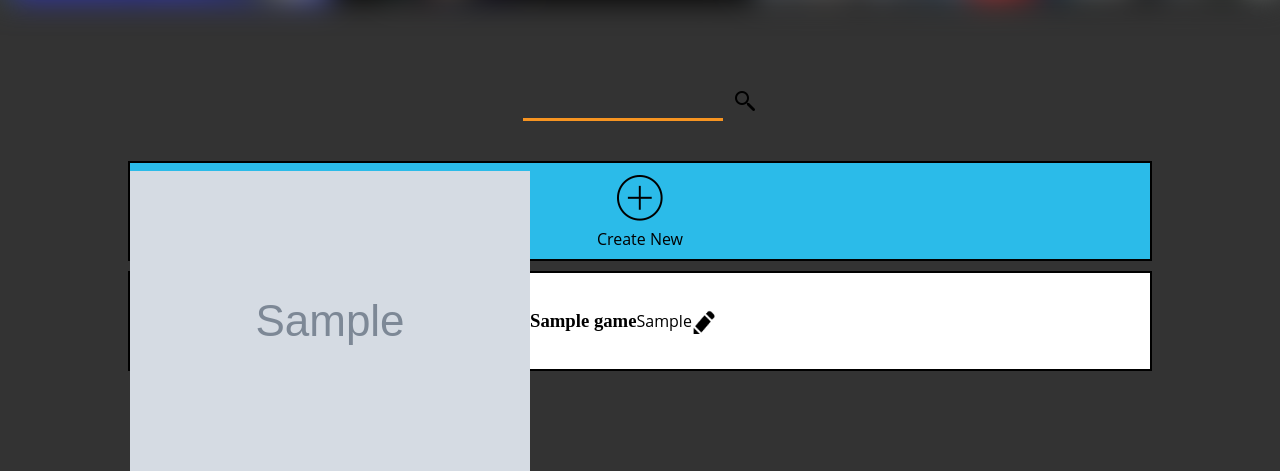
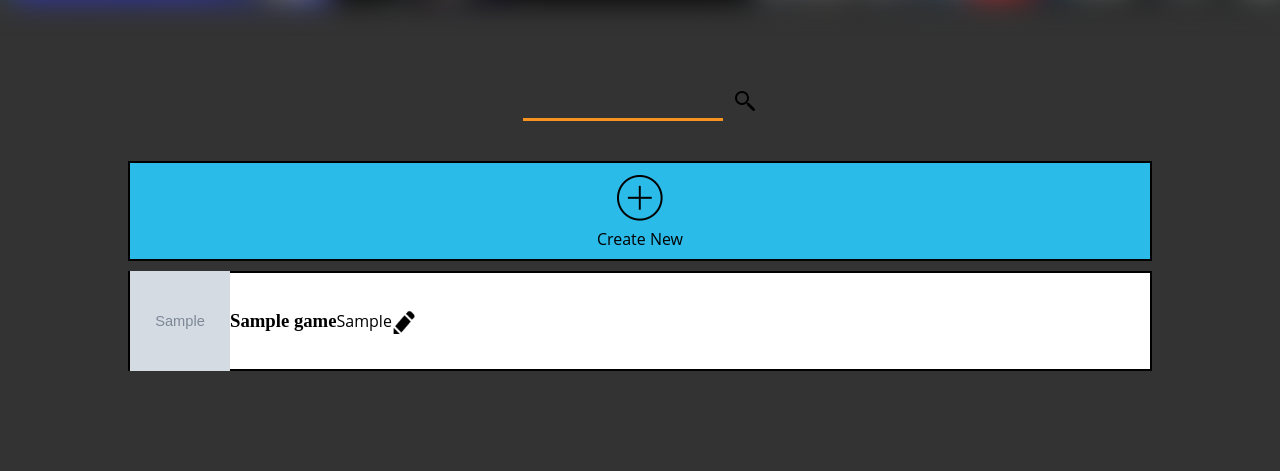
Before and after one commit to IcyWillow/gamingportal, a PHP site: page / in a window 1280 px wide. Shown: the part 809-1280 px from the top of the page. After the commit the page ends 1180 px from the top, so only its background shows below. Run offline with PHP 8.4, Linux system fonts and the light colour scheme; tables that the repository leaves empty hold one stand-in row (values such as "Sample post"); grey boxes marked "Sample" are stand-in pictures.

Commit message:
small thumbnail

```diff
--- a/controller/GameController.php
+++ b/controller/GameController.php
@@ -36,7 +36,7 @@ class Game {
     //Creates new Gamecard for game
     public function makeCard() {
         echo '<div class="gameCard">
-        <img src="'.$this->imgSource.'" alt="Picture of the Game" />
+        <img class="thumbnail" src="'.$this->imgSource.'" alt="Picture of the Game" />
         <h3 class="gameTitle">',$this->gameName,'</h3>
         <p>',$this->publisher,'</p>
         <img class="icon" src="../public/images/penIcon.png" alt="edit icon" />
--- a/public/css/home.css
+++ b/public/css/home.css
@@ -108,3 +108,8 @@ input {
     width: 25px;
     height: 25px;
 }
+
+.thumbnail {
+    height: 100px;
+    width: 100px;
+}
```
